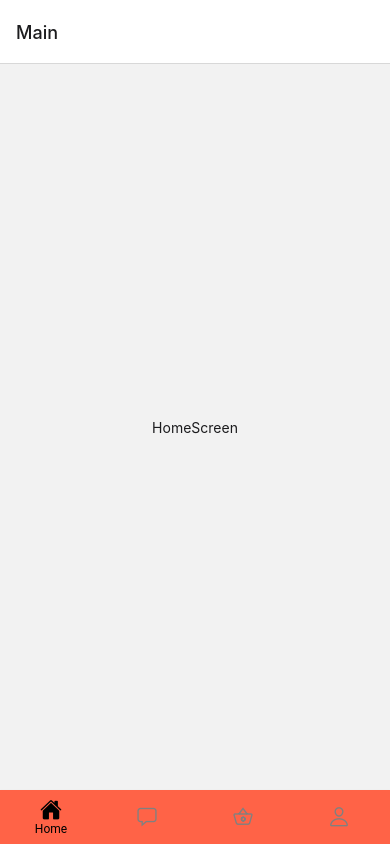
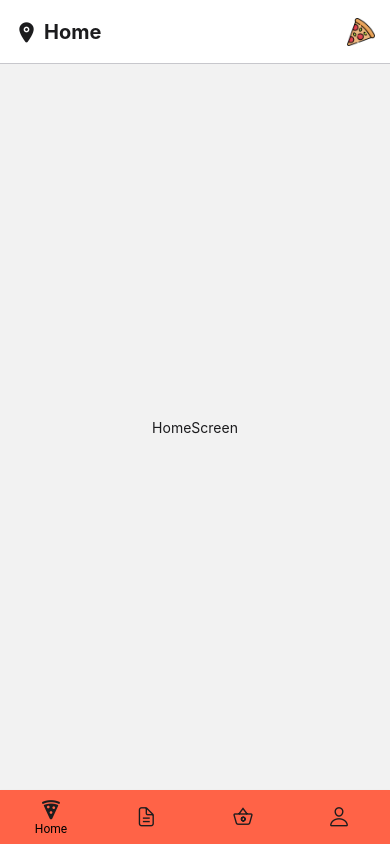
Before and after one commit to lincheng12/pizza-ordering-rn-expo, a React Native app: screen /AppTabs in a window 390 px wide. Built offline with nearby package versions, Linux system fonts and the light colour scheme.

Commit message:
Added ability to change app theme

```diff
--- a/App.js
+++ b/App.js
@@ -1,17 +1,14 @@
 import "react-native-gesture-handler";
-import { StatusBar } from "expo-status-bar";
-import { StyleSheet, Text, View } from "react-native";
+import { SafeAreaProvider } from "react-native-safe-area-context";
+import { ThemeProvider } from "./src/hooks/useThemePreference";
 import AppStack from "./src/routes/AppStack";
 
 export default function App() {
-  return <AppStack />;
+  return (
+    <ThemeProvider>
+      <SafeAreaProvider>
+        <AppStack />
+      </SafeAreaProvider>
+    </ThemeProvider>
+  );
 }
-
-const styles = StyleSheet.create({
-  container: {
-    flex: 1,
-    backgroundColor: "#fff",
-    alignItems: "center",
-    justifyContent: "center",
-  },
-});
--- a/package.json
+++ b/package.json
@@ -8,6 +8,7 @@
     "eject": "expo eject"
   },
   "dependencies": {
+    "@react-native-async-storage/async-storage": "~1.15.0",
     "@react-navigation/material-bottom-tabs": "^6.1.1",
     "@react-navigation/native": "^6.0.8",
     "@react-navigation/stack": "^6.1.1",
@@ -16,8 +17,10 @@
     "react": "17.0.1",
     "react-dom": "17.0.1",
     "react-native": "0.64.3",
+    "react-native-animated-spinkit": "^1.5.2",
     "react-native-gesture-handler": "~2.1.0",
     "react-native-paper": "^4.11.2",
+    "react-native-picker-select": "^8.0.4",
     "react-native-safe-area-context": "3.3.2",
     "react-native-screens": "~3.10.1",
     "react-native-vector-icons": "^9.1.0",
--- /dev/null
+++ b/src/assets/Colors.js
@@ -0,0 +1,23 @@
+export const LightTheme = {
+  dark: false,
+  colors: {
+    primary: "tomato",
+    background: "rgb(242, 242, 242)",
+    card: "rgb(255, 255, 255)",
+    text: "rgb(28, 28, 30)",
+    border: "rgb(199, 199, 204)",
+    notification: "rgb(255, 69, 58)",
+  },
+};
+
+export const DarkTheme = {
+  dark: true,
+  colors: {
+    primary: "#C84B31",
+    background: "#191919",
+    card: "#2C3333",
+    text: "white",
+    border: "#15151c",
+    notification: "#A13333",
+  },
+};
--- /dev/null
+++ b/src/assets/Styles.js
@@ -0,0 +1,18 @@
+import { Dimensions } from "react-native";
+
+export const headerTitleStyle = { fontSize: 20, fontWeight: "bold" };
+
+export const shadowStyle = {
+  elevation: 2,
+  shadowColor: "#000",
+  shadowOffset: {
+    width: 0,
+    height: 1,
+  },
+  shadowOpacity: 0.2,
+  shadowRadius: 1.41,
+};
+
+export const { width: sWidth, height: sHeight } = Dimensions.get("screen");
+
+export const { width: wWidth, height: wHeight } = Dimensions.get("window");
--- /dev/null
+++ b/src/hooks/useThemePreference.js
@@ -0,0 +1,62 @@
+import React, { createContext, useContext, useState, useEffect } from "react";
+import { useColorScheme } from "react-native";
+import AsyncStorage from "@react-native-async-storage/async-storage";
+
+const ThemeContext = createContext({});
+
+export const ThemeProvider = ({ children }) => {
+  const scheme = useColorScheme();
+  const [themePreference, setThemePreference] = useState(scheme);
+  const [themeName, setThemeName] = useState("device");
+  const [loadingTheme, setLoadingTheme] = useState(false);
+
+  //runtime change global theme
+  useEffect(() => {
+    const getThemeValue = async () => {
+      const value = await AsyncStorage.getItem("@theme_preference");
+      //get the theme preference value if exist
+      if (value !== null) {
+        if (value === "device") {
+          setThemePreference(scheme);
+          setThemeName("device");
+        } else {
+          setThemePreference(value);
+          setThemeName(value);
+        }
+      } else {
+        //default theme is based on phone setting if nothing is saved in local storage
+        setThemePreference(scheme);
+        setThemeName("device");
+      }
+    };
+
+    getThemeValue()
+      .catch((err) => console.log("async storage fetching: ", err))
+      .finally(() => setLoadingTheme(false));
+  }, [themePreference]);
+
+  /**
+   * Change context provider local theme state
+   * @param {string} value - theme name
+   */
+  const updateGlobalThemePreference = (value) => {
+    setThemePreference(value);
+    setLoadingTheme(true);
+  };
+
+  return (
+    <ThemeContext.Provider
+      value={{
+        themePreference,
+        themeName,
+        updateGlobalThemePreference,
+        loadingTheme,
+      }}>
+      {children}
+    </ThemeContext.Provider>
+  );
+};
+
+export default function useThemePreference() {
+  return useContext(ThemeContext);
+}
--- a/src/routes/AppStack.js
+++ b/src/routes/AppStack.js
@@ -1,31 +1,36 @@
-import React from "react";
-import { useColorScheme } from "react-native";
+import React, { useState } from "react";
 import { createStackNavigator } from "@react-navigation/stack";
-import {
-  NavigationContainer,
-  DefaultTheme,
-  DarkTheme,
-} from "@react-navigation/native";
+import { NavigationContainer } from "@react-navigation/native";
 import { StatusBar } from "expo-status-bar";
 import AppTabNavigator from "./AppTabNavigator";
 import SettingsScreen from "../screens/SettingsScreen";
+import useThemePreference from "../hooks/useThemePreference";
+import { DarkTheme, LightTheme } from "../assets/Colors";
+import { headerTitleStyle } from "../assets/Styles";
 
 const Stack = createStackNavigator();
 
 const AppStack = () => {
-  const scheme = useColorScheme();
-  let theme = "light";
+  const { themePreference } = useThemePreference();
 
   return (
-    <NavigationContainer theme={theme === "dark" ? DarkTheme : DefaultTheme}>
-      <StatusBar style={theme === "dark" ? "light" : "dark"} />
+    <NavigationContainer
+      theme={themePreference === "dark" ? DarkTheme : LightTheme}>
+      <StatusBar style={themePreference === "dark" ? "light" : "dark"} />
       <Stack.Navigator>
         <Stack.Screen
           name="AppTabs"
           component={AppTabNavigator}
           options={{ headerShown: false }}
         />
-        <Stack.Screen name="Settings" component={SettingsScreen} />
+        <Stack.Screen
+          name="Settings"
+          component={SettingsScreen}
+          options={{
+            headerTitleStyle: headerTitleStyle,
+            headerBackTitle: "Back",
+          }}
+        />
       </Stack.Navigator>
     </NavigationContainer>
   );
--- a/src/routes/AppTabNavigator.js
+++ b/src/routes/AppTabNavigator.js
@@ -1,39 +1,82 @@
 import { createMaterialBottomTabNavigator } from "@react-navigation/material-bottom-tabs";
 import React from "react";
-import { View, Text, TouchableOpacity } from "react-native";
+import { View, TouchableOpacity, Image } from "react-native";
 import BasketScreen from "../screens/BasketScreen";
 import HomeScreen from "../screens/HomeScreen";
 import OrdersScreen from "../screens/OrdersScreen";
 import ProfileScreen from "../screens/ProfileScreen";
 import { Ionicons } from "@expo/vector-icons";
 import { createStackNavigator } from "@react-navigation/stack";
+import { useTheme } from "@react-navigation/native";
+import { headerTitleStyle } from "../assets/Styles";
 
 const BottomTabs = createMaterialBottomTabNavigator();
 const Stack = createStackNavigator();
 
-const HomeStack = () => (
+const HomeStack = () => {
+  const { colors } = useTheme();
+  return (
     <Stack.Navigator>
-    <Stack.Screen name="Main" component={HomeScreen} />
+      <Stack.Screen
+        name="Main"
+        component={HomeScreen}
+        options={{
+          headerTitle: "Home",
+          headerTitleStyle: headerTitleStyle,
+          headerTitleAlign: "left",
+          headerLeft: () => (
+            <TouchableOpacity>
+              <View style={{ marginLeft: 15, marginRight: -10 }}>
+                <Ionicons name="location" size={23} color={colors.text} />
+              </View>
+            </TouchableOpacity>
+          ),
+          headerRight: () => (
+            <Image
+              style={{ width: 28, height: 28, marginRight: 15 }}
+              source={require("../assets/pizza.png")}
+            />
+          ),
+        }}
+      />
+    </Stack.Navigator>
+  );
+};
+
+const OrdersStack = () => (
+  <Stack.Navigator
+    screenOptions={{
+      headerTitle: "Orders",
+      headerTitleAlign: "left",
+      headerTitleStyle: headerTitleStyle,
+    }}>
+    <Stack.Screen name="UserOrders" component={OrdersScreen} />
   </Stack.Navigator>
 );
 
-const ProfileStack = ({ navigation }) => (
+const BasketStack = () => (
+  <Stack.Navigator
+    screenOptions={{
+      headerTitle: "Basket",
+      headerTitleAlign: "left",
+      headerTitleStyle: headerTitleStyle,
+    }}>
+    <Stack.Screen name="UserBasket" component={BasketScreen} />
+  </Stack.Navigator>
+);
+
+const ProfileStack = ({ navigation }) => {
+  const { colors } = useTheme();
+  return (
     <Stack.Navigator
       screenOptions={{
         headerTitle: "Profile",
-      // headerStyle: {
-      //   backgroundColor: Colors.third,
-      // },
-      // headerTintColor: Colors.textDark,
         headerTitleAlign: "left",
-      headerTitleStyle: {
-        fontSize: 25,
-        fontWeight: "bold",
-      },
+        headerTitleStyle: headerTitleStyle,
         headerRight: () => (
           <TouchableOpacity onPress={() => navigation.navigate("Settings")}>
-          <View style={{ marginRight: 20 }}>
-            <Ionicons name="settings" size={25} color="black" />
+            <View style={{ marginRight: 15 }}>
+              <Ionicons name="settings" size={22} color={colors.text} />
             </View>
           </TouchableOpacity>
         ),
@@ -41,35 +84,36 @@ const ProfileStack = ({ navigation }) => (
       <Stack.Screen name="UserProfile" component={ProfileScreen} />
     </Stack.Navigator>
   );
+};
 
 const AppTabNavigator = () => {
+  const { colors } = useTheme();
   return (
     <BottomTabs.Navigator
       initialRouteName="Home"
-      //   activeColor="#e91e63"
-      barStyle={{ backgroundColor: "tomato" }}
+      barStyle={{ backgroundColor: colors.primary }}
       screenOptions={({ route }) => ({
-        tabBarIcon: ({ focused, color, size }) => {
+        tabBarIcon: ({ focused }) => {
           let iconName;
           let icon;
-          color = focused ? "black" : "gray";
-          size = focused ? 14 : 10;
           switch (route.name) {
             case "Home":
-              iconName = focused ? "home" : "home-outline";
-              icon = <Ionicons name={iconName} size={22} color={color} />;
+              iconName = focused ? "pizza" : "pizza-outline";
+              icon = <Ionicons name={iconName} size={22} color={colors.text} />;
               break;
             case "Orders":
-              iconName = focused ? "chatbox" : "chatbox-outline";
-              icon = <Ionicons name={iconName} size={22} color={color} />;
+              iconName = focused
+                ? "ios-document-text"
+                : "ios-document-text-outline";
+              icon = <Ionicons name={iconName} size={22} color={colors.text} />;
               break;
             case "Basket":
               iconName = focused ? "basket" : "basket-outline";
-              icon = <Ionicons name={iconName} size={22} color={color} />;
+              icon = <Ionicons name={iconName} size={22} color={colors.text} />;
               break;
             case "Profile":
               iconName = focused ? "person" : "person-outline";
-              icon = <Ionicons name={iconName} size={22} color={color} />;
+              icon = <Ionicons name={iconName} size={22} color={colors.text} />;
           }
           return (
             <View
@@ -77,32 +121,14 @@ const AppTabNavigator = () => {
                 alignItems: "center",
               }}>
               {icon}
-              {/* <Text
-                style={{
-                  width: "100%",
-                  fontSize: size,
-                  color: color,
-                  fontWeight: "bold",
-                }}>
-                {route.name}
-              </Text> */}
             </View>
           );
         },
         // tabBarLabel: null,
       })}>
-      <BottomTabs.Screen
-        name="Home"
-        component={HomeStack}
-        // options={{
-        //   tabBarLabel: "Home",
-        //   tabBarIcon: ({ color }) => (
-        //     <MaterialCommunityIcons name="home" color={color} size={26} />
-        //   ),
-        // }}
-      />
-      <BottomTabs.Screen name="Orders" component={OrdersScreen} />
-      <BottomTabs.Screen name="Basket" component={BasketScreen} />
+      <BottomTabs.Screen name="Home" component={HomeStack} />
+      <BottomTabs.Screen name="Orders" component={OrdersStack} />
+      <BottomTabs.Screen name="Basket" component={BasketStack} />
       <BottomTabs.Screen name="Profile" component={ProfileStack} />
     </BottomTabs.Navigator>
   );
```
Also changed, not shown: src/assets/pizza_data.js (added, +60 -0 lines), src/lib/helper.js (added, +13 -0 lines), src/screens/BasketScreen.js (+5 -3 lines), src/screens/OrdersScreen.js (+5 -3 lines), src/screens/ProfileScreen.js (+5 -3 lines), src/assets/pizza.png (added), 1 other file (tests, documents, lock files or other folders). Lines whose indentation alone changed are shown as unchanged.
